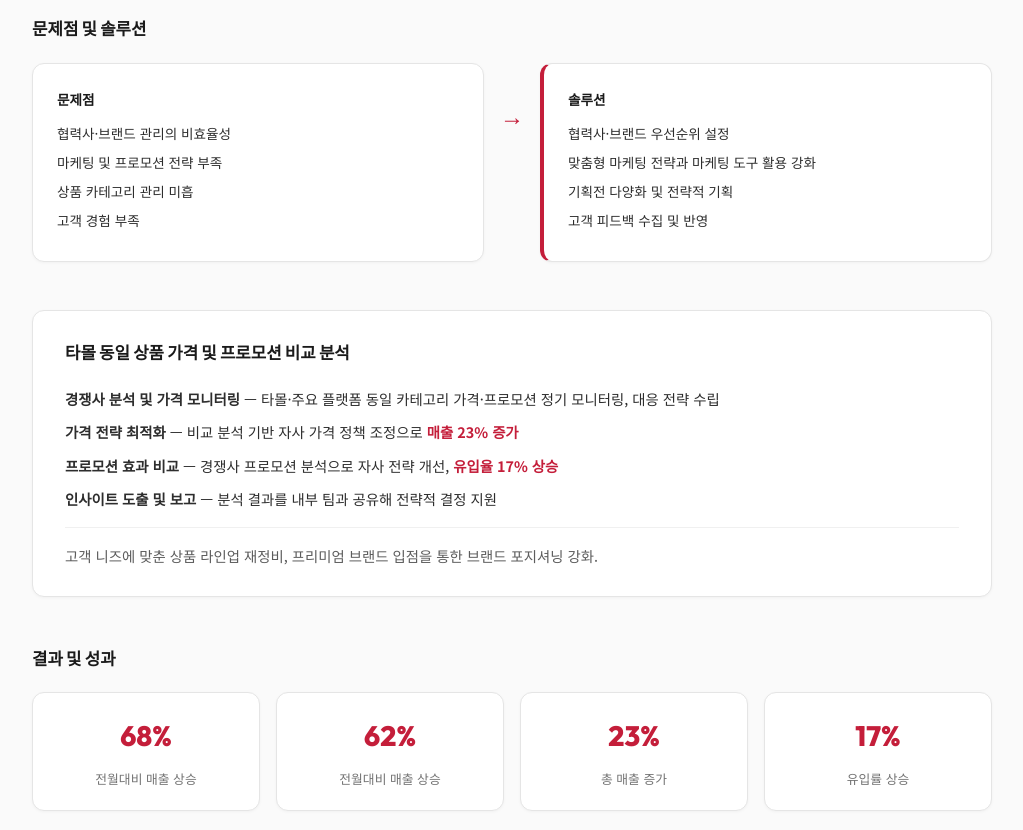
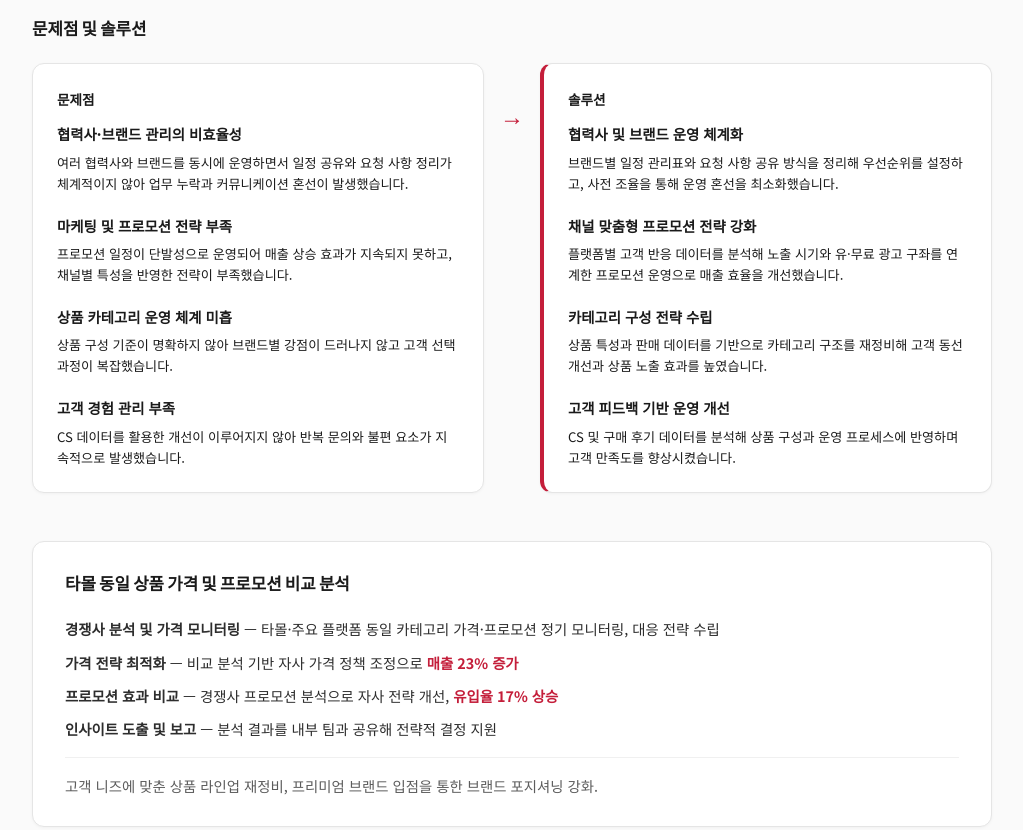
Before and after one commit to tjwjd1769/tjwjd1769.github.io, a plain HTML site: page index.html in a window 1280 px wide. Shown: the part 2020-2850 px from the top of the page, without its empty margins (128-1151 px from the left). Drawn offline with Linux system fonts and the light colour scheme.

Commit message:
내용수정

```diff
--- a/index.html
+++ b/index.html
@@ -117,22 +117,42 @@
           <div class="problem-grid">
             <div class="problem-col">
               <h4>문제점</h4>
-              <ul>
-                <li>협력사·브랜드 관리의 비효율성</li>
-                <li>마케팅 및 프로모션 전략 부족</li>
-                <li>상품 카테고리 관리 미흡</li>
-                <li>고객 경험 부족</li>
-              </ul>
+              <div class="problem-detail-item">
+                <p class="problem-detail-title">협력사·브랜드 관리의 비효율성</p>
+                <p class="problem-detail-desc">여러 협력사와 브랜드를 동시에 운영하면서 일정 공유와 요청 사항 정리가 체계적이지 않아 업무 누락과 커뮤니케이션 혼선이 발생했습니다.</p>
+              </div>
+              <div class="problem-detail-item">
+                <p class="problem-detail-title">마케팅 및 프로모션 전략 부족</p>
+                <p class="problem-detail-desc">프로모션 일정이 단발성으로 운영되어 매출 상승 효과가 지속되지 못하고, 채널별 특성을 반영한 전략이 부족했습니다.</p>
+              </div>
+              <div class="problem-detail-item">
+                <p class="problem-detail-title">상품 카테고리 운영 체계 미흡</p>
+                <p class="problem-detail-desc">상품 구성 기준이 명확하지 않아 브랜드별 강점이 드러나지 않고 고객 선택 과정이 복잡했습니다.</p>
+              </div>
+              <div class="problem-detail-item">
+                <p class="problem-detail-title">고객 경험 관리 부족</p>
+                <p class="problem-detail-desc">CS 데이터를 활용한 개선이 이루어지지 않아 반복 문의와 불편 요소가 지속적으로 발생했습니다.</p>
+              </div>
             </div>
             <div class="problem-arrow" aria-hidden="true">→</div>
             <div class="problem-col solution">
               <h4>솔루션</h4>
-              <ul>
-                <li>협력사·브랜드 우선순위 설정</li>
-                <li>맞춤형 마케팅 전략과 마케팅 도구 활용 강화</li>
-                <li>기획전 다양화 및 전략적 기획</li>
-                <li>고객 피드백 수집 및 반영</li>
-              </ul>
+              <div class="problem-detail-item">
+                <p class="problem-detail-title">협력사 및 브랜드 운영 체계화</p>
+                <p class="problem-detail-desc">브랜드별 일정 관리표와 요청 사항 공유 방식을 정리해 우선순위를 설정하고, 사전 조율을 통해 운영 혼선을 최소화했습니다.</p>
+              </div>
+              <div class="problem-detail-item">
+                <p class="problem-detail-title">채널 맞춤형 프로모션 전략 강화</p>
+                <p class="problem-detail-desc">플랫폼별 고객 반응 데이터를 분석해 노출 시기와 유·무료 광고 구좌를 연계한 프로모션 운영으로 매출 효율을 개선했습니다.</p>
+              </div>
+              <div class="problem-detail-item">
+                <p class="problem-detail-title">카테고리 구성 전략 수립</p>
+                <p class="problem-detail-desc">상품 특성과 판매 데이터를 기반으로 카테고리 구조를 재정비해 고객 동선 개선과 상품 노출 효과를 높였습니다.</p>
+              </div>
+              <div class="problem-detail-item">
+                <p class="problem-detail-title">고객 피드백 기반 운영 개선</p>
+                <p class="problem-detail-desc">CS 및 구매 후기 데이터를 분석해 상품 구성과 운영 프로세스에 반영하며 고객 만족도를 향상시켰습니다.</p>
+              </div>
             </div>
           </div>
         </div>
@@ -293,11 +313,11 @@
         <h2 class="section-title"><span class="section-title-num">06</span> Contact</h2>
         <div class="contact-inner">
           <p class="contact-name">임서정</p>
-          <p class="contact-detail">희망직무 · <strong>MD &gt; AMD</strong></p>
+          <p class="contact-detail">희망직무 <strong>MD, AMD</strong></p>
           <ul class="contact-links">
             <li><a href="tel:010-7776-2769">010-7776-2769</a></li>
             <li><a href="mailto:tjwjd1769@naver.com">tjwjd1769@naver.com</a></li>
-            <li>경기 의정부시 신곡2동</li>
+            <li>경기 의정부시 호원동</li>
           </ul>
         </div>
       </div>
--- a/style.css
+++ b/style.css
@@ -444,6 +444,22 @@ ul { list-style: none; margin: 0; padding: 0; }
   color: var(--gray-800);
   margin-bottom: 0.4rem;
 }
+.problem-detail-item {
+  margin-bottom: 1.25rem;
+}
+.problem-detail-item:last-child { margin-bottom: 0; }
+.problem-detail-title {
+  font-size: 0.9rem;
+  font-weight: 700;
+  color: var(--black);
+  margin: 0 0 0.35rem;
+}
+.problem-detail-desc {
+  font-size: 0.82rem;
+  color: var(--gray-700);
+  line-height: 1.6;
+  margin: 0;
+}
 .problem-col.solution {
   border-left: 4px solid var(--accent);
 }
```
Also changed, not shown: favicon.svg.
